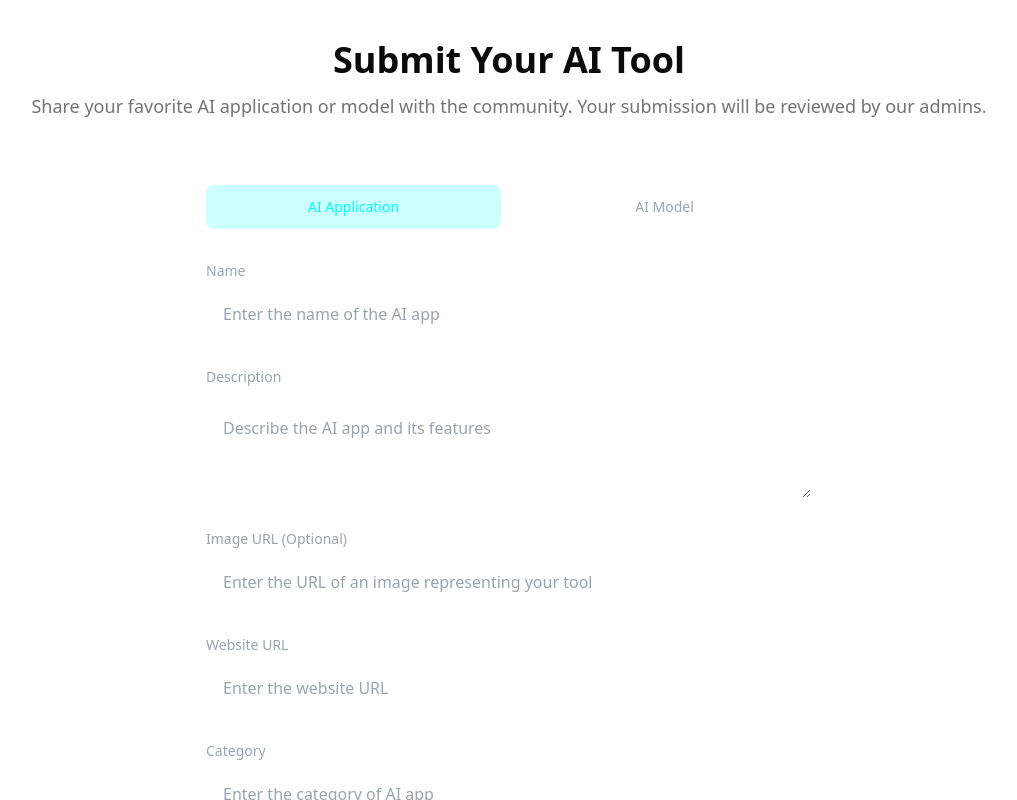
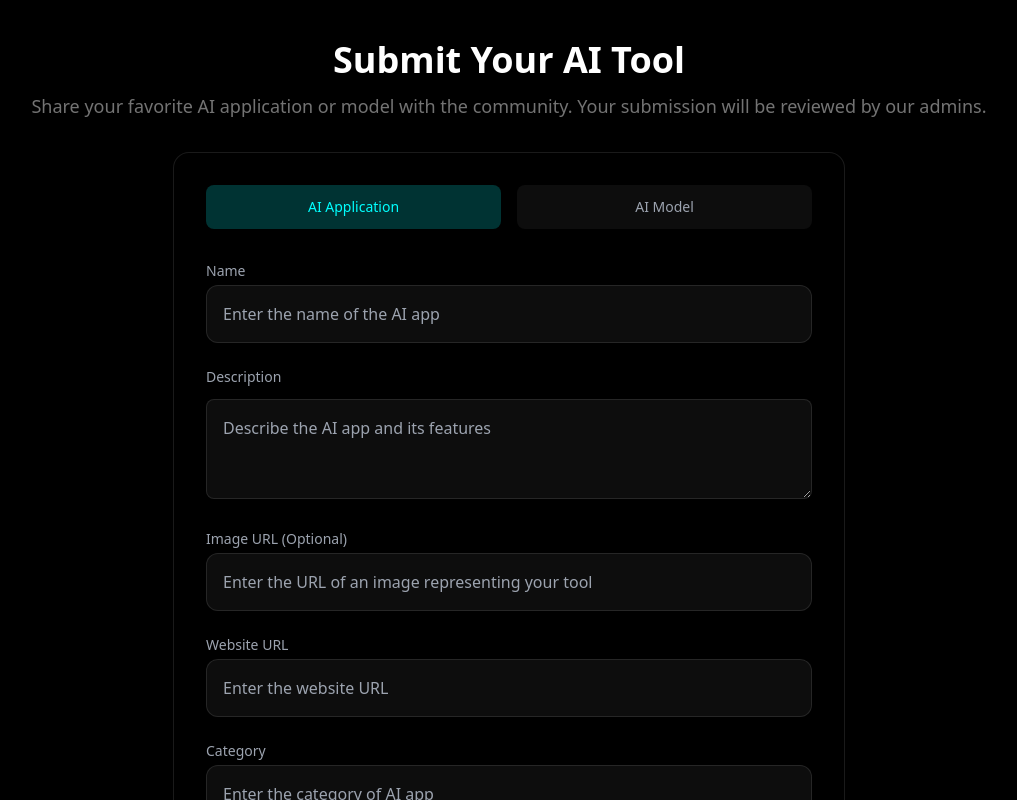
Before and after one commit to dcs-soni/trendsAI, a Next.js app: page /submit in a window 1280 px wide. Shown: the top 800 px of the page, without its empty margins (131-1148 px from the left). Built offline with nearby package versions, Linux system fonts and the light colour scheme; no server answers; sample sign-in values are in the browser's storage.

Commit message:
fix: fix background and text color in submit AI tool page

```diff
--- a/app/submit/SubmitForm.tsx
+++ b/app/submit/SubmitForm.tsx
@@ -62,8 +62,9 @@ export default function SubmitForm() {
   };
 
   return (
-    <div className="bg-white/5 rounded-2xl p-8 backdrop-blur-sm border border-white/10 w-full max-w-2xl mx-auto">
+    <div className="bg-black rounded-2xl p-8 backdrop-blur-sm border border-white/10 w-full max-w-2xl mx-auto">
       <form onSubmit={handleSubmit} className="space-y-6">
+
         <div className="flex gap-4 mb-8">
           <button
             type="button"
--- a/app/submit/page.tsx
+++ b/app/submit/page.tsx
@@ -10,10 +10,10 @@ export default async function SubmitPage() {
   }
 
   return (
-    <div className="container w-full py-6 lg:py-10">
+    <div className="container bg-black w-full py-6 lg:py-10">
       <div className="flex flex-col gap-8">
         <div className="text-center">
-          <h1 className="text-3xl font-bold md:text-4xl">
+          <h1 className="text-3xl text-white font-bold md:text-4xl">
             Submit Your AI Tool
           </h1>
           <p className="mt-3 text-lg text-muted-foreground">
```
